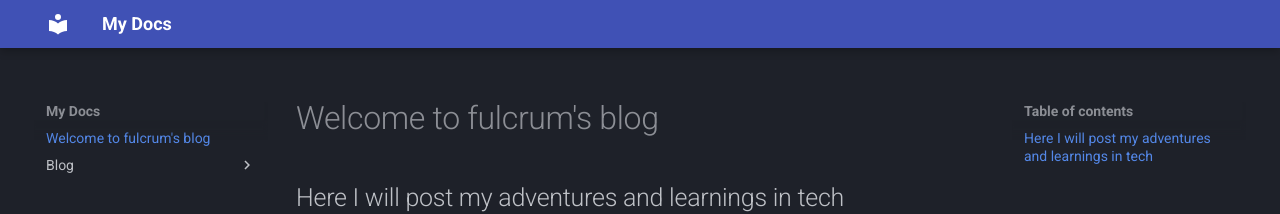
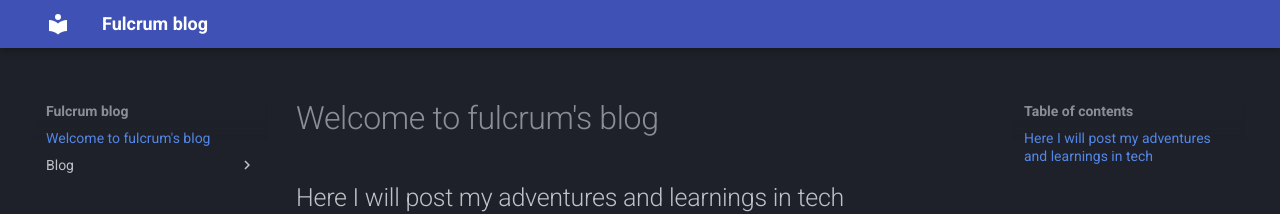
Before and after one commit to fulcrum29/docs, an MkDocs documentation site: the page built from docs/index.md, in a window 1280 px wide. Shown: the top 214 px of the page. Built offline with MkDocs 1.6.1 and Material for MkDocs 9.7.7, drawn with Linux system fonts in a browser that asks for light colours.

Commit message:
change title

```diff
--- a/mkdocs.yml
+++ b/mkdocs.yml
@@ -1,4 +1,4 @@
-site_name: My Docs
+site_name: Fulcrum blog
 site_url: https://fulcrum29.github.com/docs
 theme:
   name: material
```
